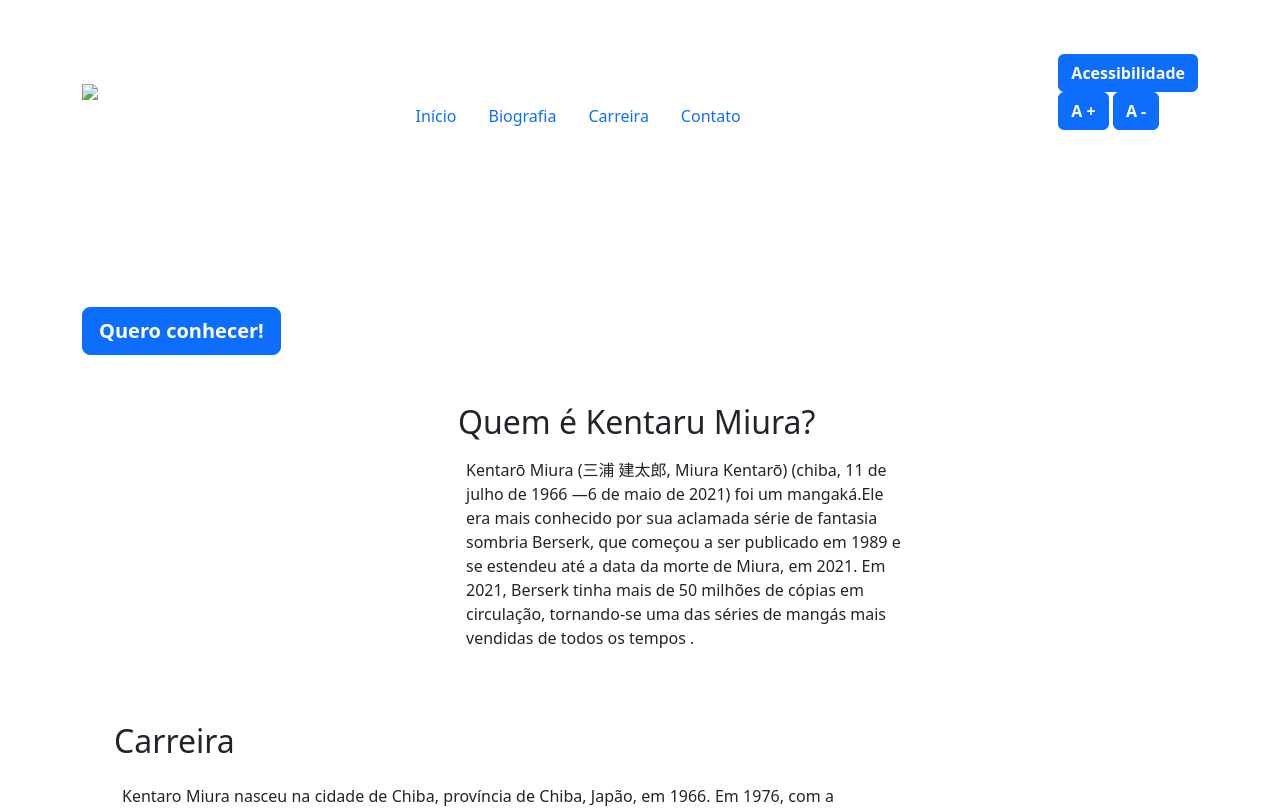
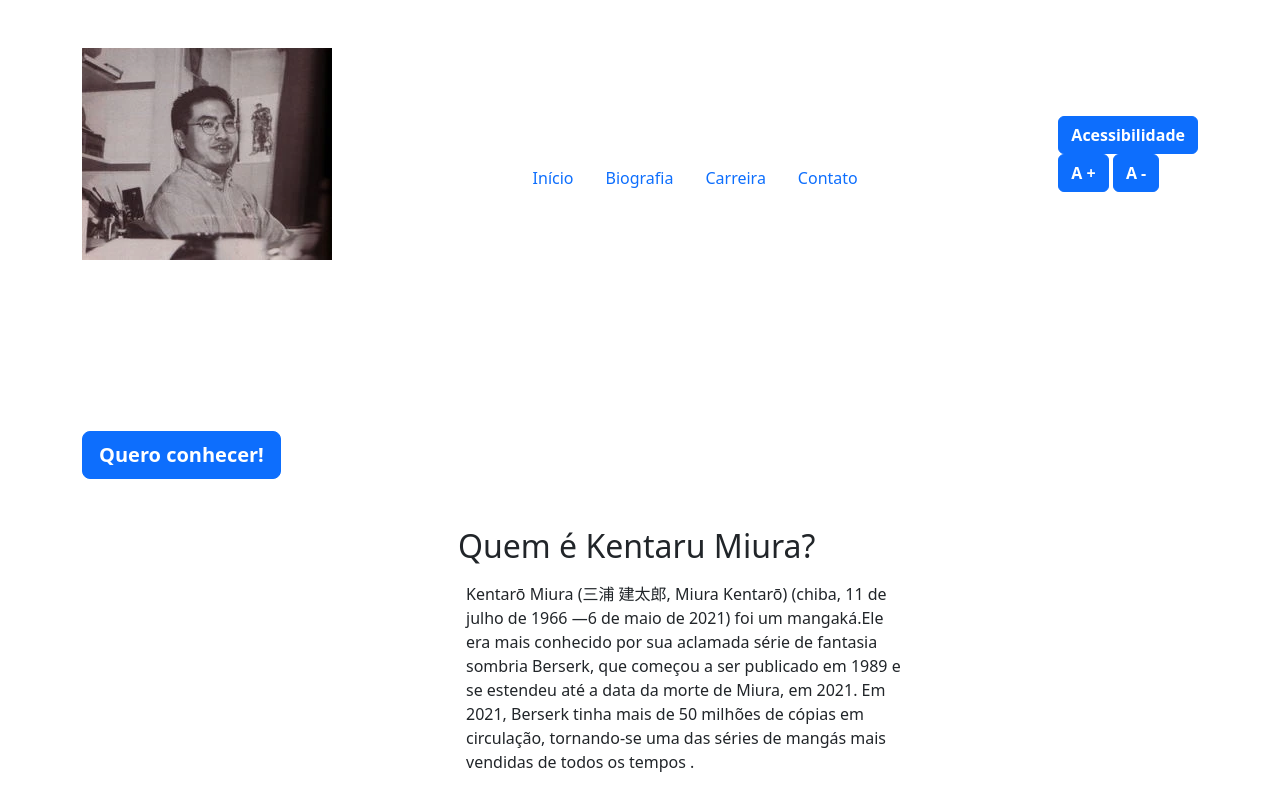
Before and after one commit to TIAGO202010/gustavo, a plain HTML site: page index.HTML in a window 1280 px wide. Shown: the top 808 px of the page. Drawn offline with nearby package versions, Linux system fonts and the light colour scheme.

Commit message:
Update index.HTML

```diff
--- a/index.HTML
+++ b/index.HTML
@@ -16,7 +16,7 @@
     <header class=" p-5">
 
         <nav class="container d-flex justify-content-between align-items-center">
-            <img src="img/logo.png" class="nav-img " loading="lazy">
+            <img src="https://github.com/TIAGO202010/gustavo/blob/de5fbbf537995e76149023ca2301f66b8af08d38/00Kentaro_Miura.webp" class="nav-img " loading="lazy">
             <ul class="nav mt-5">
                 <li class="nav-item"><a class="nav-link" href="#inicio">Início</a></li>
                 <li class="nav-item"><a class="nav-link" href="#Biografia">Biografia</a></li>
```
